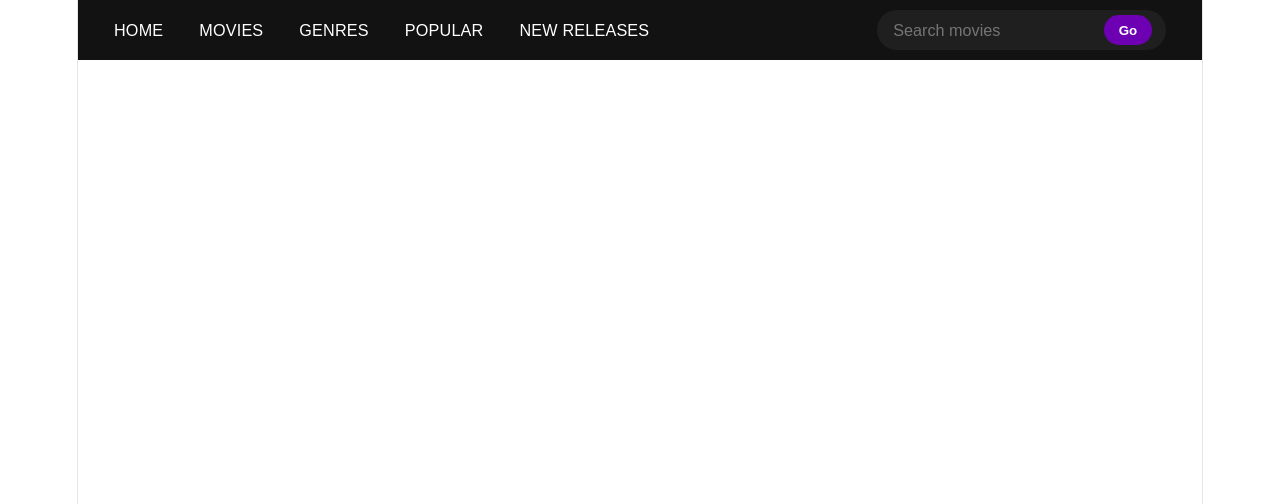
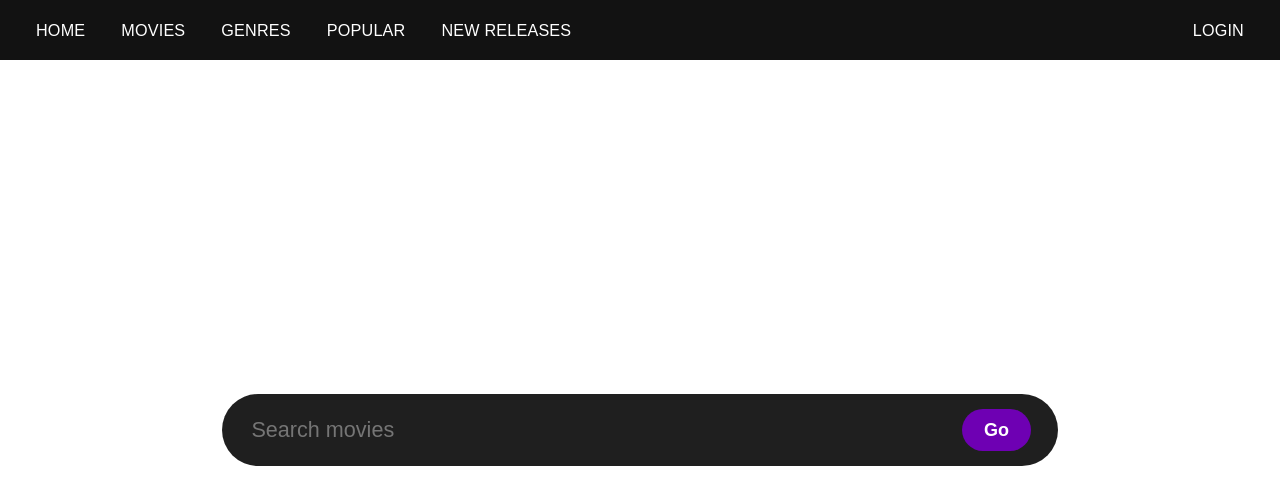
Before and after one commit to griffinhampton/CSE-335-Final, a React (Vite) app: page / in a window 1280 px wide. Shown: the top 504 px of the page. Built offline with nearby package versions, Linux system fonts and the light colour scheme.

Commit message:
homepage

```diff
--- a/src/App.jsx
+++ b/src/App.jsx
@@ -3,7 +3,7 @@ import reactLogo from './assets/react.svg'
 import viteLogo from './assets/vite.svg'
 import heroImg from './assets/hero.png'
 
-import './css/App.css'
+//import './css/App.css'
 import './css/index.css'
 import Home from './Pages/Home.jsx'
 
--- a/src/Components/NavBar.jsx
+++ b/src/Components/NavBar.jsx
@@ -1,9 +1,8 @@
 function NavBar() {
-
   return (
     <div className="navbar">
 
-            <ul className="nav-links">
+        <ul className="nav-left">
             <li>Home</li>
             <li>Movies</li>
             <li>Genres</li>
@@ -11,18 +10,13 @@ function NavBar() {
             <li>New Releases</li>
         </ul>
 
-            <form className="search-bar">
-                <input type="text" placeholder="Search movies" />
-                <button type="submit">Go</button>
-            </form>
+        <div className="spacer"></div>
 
+        <ul className="nav-right">
+            <li className="login">Login</li>
+        </ul>
 
     </div>
-
-
   )
-
-
-
 }
 export default NavBar
--- /dev/null
+++ b/src/Components/SearchBar.jsx
@@ -0,0 +1,13 @@
+function SearchBar() {
+    return (
+
+            <div className="SearchBar">
+                <form className="search-bar">
+                    <input type="text" placeholder="Search movies" />
+                    <button type="submit">Go</button>
+                </form>
+            </div>
+
+    )
+}
+export default SearchBar
--- a/src/Pages/Home.jsx
+++ b/src/Pages/Home.jsx
@@ -1,19 +1,18 @@
 import NavBar from "../Components/NavBar";
+import SearchBar from "../Components/SearchBar";
 
 import "../css/NavBar.css";
+import "../css/SearchBar.css";
+
 
 
 function Home() {
-
     return (
         <>
-
-            <NavBar/>
+            <NavBar />
+            <SearchBar/>
 
         </>
     );
-
-
-
 }
 export default Home;
--- a/src/css/App.css
+++ b/src/css/App.css
@@ -1,3 +1,4 @@
+
 .counter {
   font-size: 16px;
   padding: 5px 10px;
--- a/src/css/NavBar.css
+++ b/src/css/NavBar.css
@@ -17,10 +17,13 @@
   gap: 1.5rem;
 }
 
+
 .navbar .left img {
   height: 30px;
   cursor: pointer;
 }
+
+
 
 /* Center nav links */
 .navbar ul {
@@ -42,37 +45,3 @@
 .navbar ul li:hover {
   color: #6E00B3; /* highlight on hover, orange like screenshot */
 }
-
-/* Search bar on right */
-.navbar .search-bar {
-  display: flex;
-  align-items: center;
-  gap: 0.5rem;
-  background-color: #1f1f1f;
-  padding: 0.3rem 0.8rem;
-  border-radius: 9999px; /* pill shape */
-}
-
-.navbar .search-bar input {
-  background: transparent;
-  border: none;
-  outline: none;
-  color: white;
-  width: 200px;
-  font-size: 0.9rem;
-}
-
-.navbar .search-bar button {
-  background: #6E00B3;
-  border: none;
-  padding: 0.4rem 0.8rem;
-  border-radius: 9999px;
-  color: white;
-  cursor: pointer;
-  font-weight: bold;
-  transition: background 0.2s ease;
-}
-
-.navbar .search-bar button:hover {
-  background: #ff7c3a;
-}
--- /dev/null
+++ b/src/css/SearchBar.css
@@ -0,0 +1,58 @@
+/* Base search bar */
+.search-bar {
+  display: flex;
+  align-items: center;
+  gap: 0.5rem;
+  background-color: #1f1f1f;
+  padding: 0.4rem 0.9rem;
+  border-radius: 9999px;
+}
+
+/* Input */
+.search-bar input {
+  background: transparent;
+  border: none;
+  outline: none;
+  color: white;
+  width: 200px;
+  font-size: 0.9rem;
+}
+
+/* Button */
+.search-bar button {
+  background: #6E00B3;
+  border: none;
+  padding: 0.4rem 0.8rem;
+  border-radius: 9999px;
+  color: white;
+  cursor: pointer;
+  font-weight: bold;
+  transition: background 0.2s ease;
+}
+
+.search-bar button:hover {
+  background: #ff7c3a;
+}
+
+/* 🔥 Large version (for centered homepage) */
+.search-bar {
+  padding: 0.8rem 1.5rem;
+  border-radius: 9999px;
+}
+
+.search-bar input {
+  width: 700px;
+  font-size: 1.2rem;
+}
+
+.search-bar button {
+  padding: 0.6rem 1.2rem;
+  font-size: 1rem;
+}
+
+.SearchBar {
+  height: calc(100vh - 60px); /* full screen minus navbar height */
+  display: flex;
+  justify-content: center; /* horizontal center */
+  align-items: center;     /* vertical center */
+}
--- a/src/css/index.css
+++ b/src/css/index.css
@@ -53,7 +53,7 @@
 body {
   margin: 0;
 }
-
+/*
 #root {
   width: 1126px;
   max-width: 100%;
@@ -109,3 +109,4 @@ code {
   padding: 4px 8px;
   background: var(--code-bg);
 }
+*/
--- a/src/main.jsx
+++ b/src/main.jsx
@@ -1,7 +1,8 @@
 import { StrictMode } from 'react'
 import { createRoot } from 'react-dom/client'
-import './css/index.css'
+//import './css/index.css'
 import App from './App.jsx'
+import Home from './Pages/Home.jsx'
 
 createRoot(document.getElementById('root')).render(
   <StrictMode>
```
Also changed, not shown: src/Pages/Catalog.jsx (added, +13 -0 lines). Lines whose indentation alone changed are shown as unchanged.
